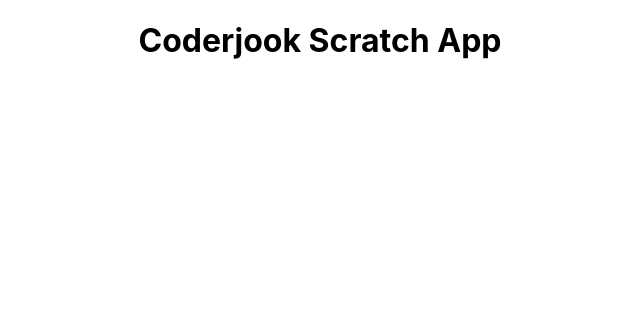
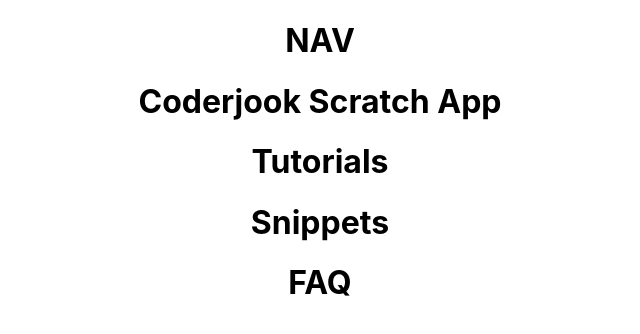
Before and after one commit to coderjook/scratch-website, a React (Create React App) app: page / in a window 1280 px wide. Shown: the top 334 px of the page, without its empty margins (320-960 px from the left). Built offline with nearby package versions, Linux system fonts and the light colour scheme.

Commit message:
structure website components

```diff
--- a/src/App.js
+++ b/src/App.js
@@ -1,10 +1,18 @@
-import logo from './logo.svg';
+import React from 'react';
+import Nav from './components/Nav';
+import Snippets from './components/Snippets';
+import Faq from './components/Faq';
+import Tutorials from './components/Tutorials';
 import './App.css';
 
 function App() {
   return (
     <div className="App">
+    <Nav/>
     <h1>Coderjook Scratch App</h1>
+    <Tutorials />
+    <Snippets />
+    <Faq />
     </div>
   );
 }
--- /dev/null
+++ b/src/components/Faq.js
@@ -0,0 +1,9 @@
+import React from 'react';
+
+export default function Faq() {
+    return (
+        <div>
+            <h1>FAQ</h1>
+        </div>
+    )
+}
--- /dev/null
+++ b/src/components/Nav.js
@@ -0,0 +1,9 @@
+import React from 'react';
+
+export default function Nav() {
+    return (
+        <div>
+           <h1>NAV</h1>
+        </div>
+    )
+}
--- /dev/null
+++ b/src/components/Snippets.js
@@ -0,0 +1,9 @@
+import React from 'react';
+
+export default function Snippets() {
+    return (
+        <div>
+            <h1>Snippets</h1>
+        </div>
+    )
+}
--- /dev/null
+++ b/src/components/Tutorials.js
@@ -0,0 +1,9 @@
+import React from 'react';
+
+export default function Tutorials() {
+    return (
+        <div>
+           <h1>Tutorials</h1>
+        </div>
+    )
+}
```
